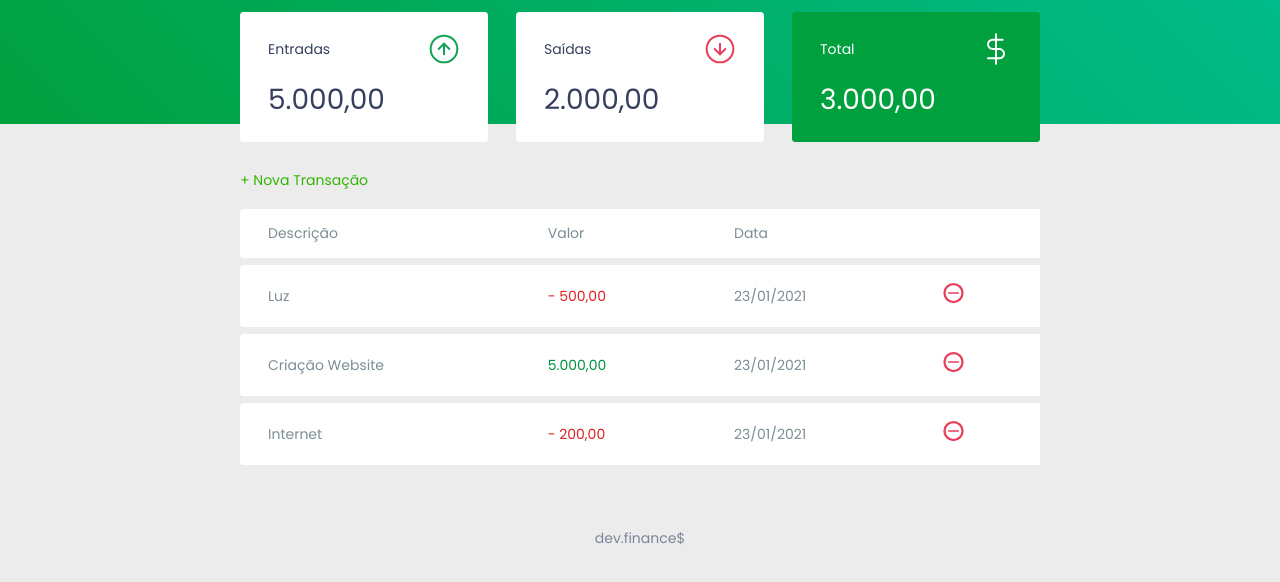
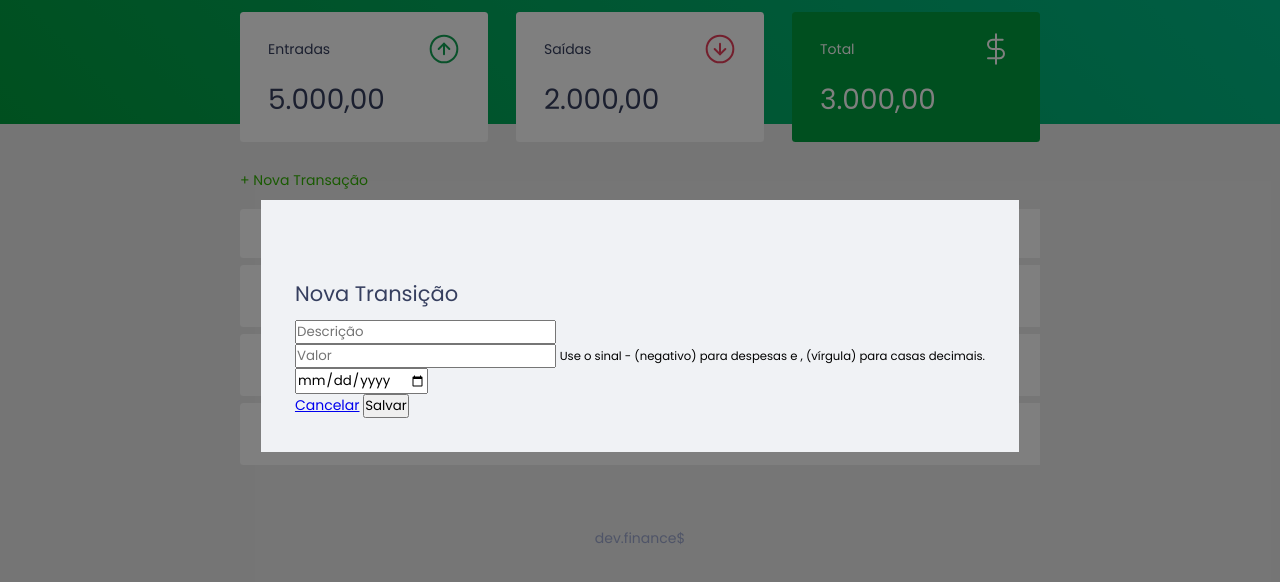
Before and after one commit to vilopesp/dev-finances, a plain HTML site: page index.html in a window 1280 px wide. Shown: the part 74-656 px from the top of the page. Drawn offline with Linux system fonts and the light colour scheme.

Commit message:
modal content

```diff
--- a/index.html
+++ b/index.html
@@ -300,6 +300,44 @@
     <div class="modal-overlay" active>
         <div class="modal">
 
+            <div id="form">
+                <h2>Nova Transição</h2>
+
+                <form action="">
+                    <div class="input-group">
+                        <label class="sr-only" for="description"> Descrição</label>
+
+                        <input type="text" id="description" name="description"
+                        placeholder="Descrição"
+                        />
+                    </div>
+
+                    <div class="input-group">
+                        <label class="sr-only" for="amount"> Valor</label>
+
+                        <input type="number" id="amount"
+                        step="0.01"
+                        name="amount"
+                        placeholder="Valor"
+                        />
+
+                    <small class="help">Use o sinal - (negativo) para despesas e , (vírgula) para casas decimais.</small>
+                    </div>
+
+                    <div class="input-group">
+                        <label class="sr-only" for="date"> Descrição</label>
+
+                        <input type="date" id="date" name="date"
+                        />
+                    </div>
+
+                    <div class="input-group actions">
+                        <a href="#" class="button cancel">Cancelar</a>
+                        <button>Salvar</button>
+                    </div>
+                </form>
+
+            </div>
 
         </div>
     </div>
--- a/style.css
+++ b/style.css
@@ -203,13 +203,13 @@ main #transaction table td .remove-icon:hover {
     align-items: center;
     justify-content: center;
 
-    opacity: 0;
-    visibility: hidden;
+    /* opacity: 0; */
+    /* visibility: visible; */
 }
 
 .modal-overlay.active {
-    opacity: 1;
-    visibility: visible;
+    /* opacity: 1; */
+    /* visibility: visible; */
 }
 
 .modal {
```
